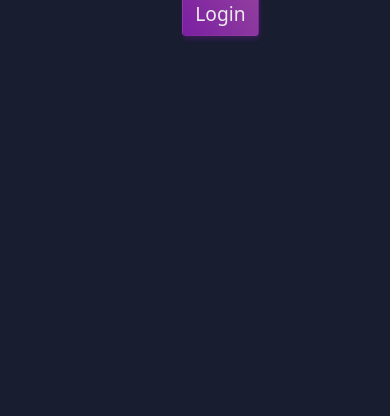
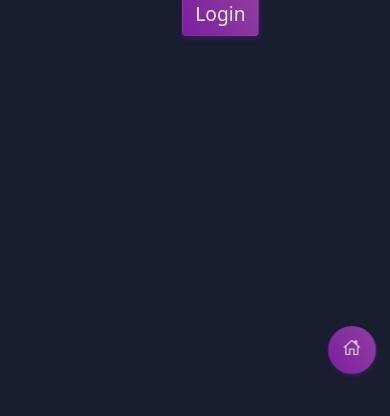
Before and after one commit to munawariz/REI, a Django app: a page that uses templates/base.html in a window 390 px wide. Shown: the part 392-808 px from the top of the page. Run offline with Django 3.2, Linux system fonts and the light colour scheme; parts of the project's set-up code (start-up, migrations or seed data) failed here and were passed over; some libraries are stand-ins or nearby versions.

Commit message:
Create float button for mobile user.

```diff
--- a/static/css/main.css
+++ b/static/css/main.css
@@ -452,6 +452,31 @@ ul.one-columns{
     grid-template-columns: repeat(1, 1fr);
 }
 
+.float{
+    position:fixed;
+	width:60px;
+	height:60px;
+	bottom:40px;
+    right:40px;
+	background: linear-gradient(60deg, #7b1fa2, #913f9e);
+	color:var(--text-secondary);
+	border-radius:100%;
+    text-align:center;
+    box-shadow: 1px 0.2rem 5px rgba(123,31,162,0.3);
+    z-index: 99!important;
+    margin: 2rem;
+    margin-right: -2rem;
+    transition: transform 600ms;
+    transform: scale(0.8);
+}
+
+.float:hover{
+    transform: scale(0.9);
+    background: linear-gradient(60deg, #913db4, #a350af);
+    color: var(--text-secondary);
+    box-shadow: 1px 0.2rem 5px rgba(123,31,162,0.7);
+}
+
 @media only screen and (max-width: 768px){
     main{
         margin: 0;
--- a/templates/base.html
+++ b/templates/base.html
@@ -24,6 +24,9 @@
                     {% endblock content %}
                 </div>
         </main>
+        <a href="{% url 'dashboard' %}" class="d-md-none d-sm-block float">
+            <ion-icon name="home-outline" class="fs-4 pt-3"></ion-icon>
+        </a>
 
         {% include 'include/js.html' %}
         {% block script %}
--- a/templates/components/navbar.html
+++ b/templates/components/navbar.html
@@ -10,7 +10,7 @@
                 <span class="link-text" id="logo-text">Rapor Elektronik</span>
             </a>
         </li>
-        <li class="nav-item">
+        <li class="d-none d-md-block nav-item">
             <a href="{% url 'dashboard' %}" class="nav-link">
                 <ion-icon name="home-outline" class="icon-nav"></ion-icon>
                 <span class="link-text">Dashboard</span>
--- a/templates/pages/kelas/detail-kelas.html
+++ b/templates/pages/kelas/detail-kelas.html
@@ -135,7 +135,7 @@
                                             {% endif %}
                                             <td class="d-none d-md-table-cell">{{siswa.agama}}</td>
                                             <td><a href="{% url 'rapor' siswa.nis %}?action=unduh" class="btn main-btn fs-5 pt-2"><ion-icon name="cloud-download-outline"></ion-icon></a></td>
-                                            <td><a href="{% url 'rapor' siswa.nis %}?action=pratinjau" class="btn main-btn fs-5 pt-2" target="_blank"><ion-icon name="eye-outline"></ion-icon></a></td>
+                                            <td><a href="{% url 'rapor' siswa.nis %}?action=pratinjau" class="btn main-btn fs-5 pt-2"><ion-icon name="eye-outline"></ion-icon></a></td>
                                         </tr>
                                     {% endfor %}
                                 </tbody>
```
